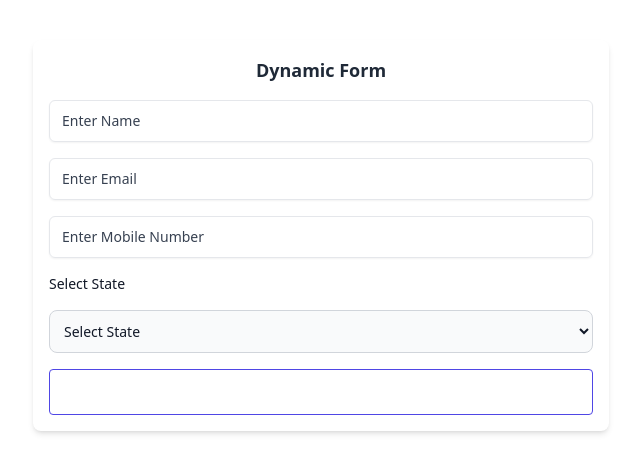
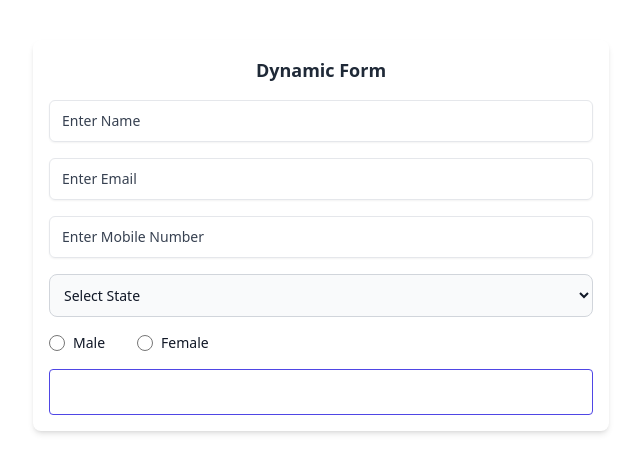
Before and after one commit to sdupadhyay/Dynamic-Form-Component, a React (Vite) app: page / in a window 1280 px wide. Shown: the top 472 px of the page, without its empty margins (319-959 px from the left). Built offline with nearby package versions, Linux system fonts and the light colour scheme.

Commit message:
Added Radio Buttons component to form

```diff
--- a/src/App.tsx
+++ b/src/App.tsx
@@ -75,6 +75,18 @@ function App() {
           { value: "WB", name: "West Bengal" },
         ],
       },
+      {
+        componentType: "genderRadio",
+        radioProps: [
+          { id: "male", value: "male", name: "userGender", label: "Male" },
+          {
+            id: "female",
+            value: "female",
+            name: "userGender",
+            label: "Female",
+          },
+        ],
+      },
     ],
     []
   );
--- a/src/components/DynamicForm.tsx
+++ b/src/components/DynamicForm.tsx
@@ -9,6 +9,7 @@ import {
   validateEmail,
 } from "../constants";
 import { SelectBox } from "./selectBox";
+import { RadioButtons } from "./radioButtons";
 
 export const DynamicForm: React.FC<{
   formRequirments: formRequirmentsProps[];
@@ -140,6 +141,20 @@ export const DynamicForm: React.FC<{
                     data={item.data}
                   />
                 );
+              case "genderRadio":
+                return (
+                  <div className="flex gap-4">
+                    {item?.radioProps?.map((ele, ind) => (
+                      <RadioButtons
+                        key={ind}
+                        id={ele.id}
+                        name={ele.name}
+                        value={ele.value}
+                        label={ele.label}
+                      />
+                    ))}
+                  </div>
+                );
               default:
                 return null;
             }
--- a/src/components/radioButtons/index.tsx
+++ b/src/components/radioButtons/index.tsx
@@ -1,22 +1,28 @@
-export const RadioButtons: React.FC = () => {
+import { radioProps } from "../../constants/typeProps/radioProps";
+
+export const RadioButtons: React.FC<radioProps> = ({
+  id,
+  value,
+  name,
+  label,
+}) => {
   return (
     <>
-      <label
-        htmlFor="Option2"
-        className="flex cursor-pointer items-start gap-4"
-      >
-        <div className="flex items-center">
-          &#8203;
-          <input
-            type="radio"
-            className="size-4 rounded border-gray-300"
-            id="Option2"
-          />
-        </div>
-        <div>
-          <strong className="font-medium text-gray-900"> Male </strong>
-        </div>
-      </label>
+      <div className="flex items-center me-4">
+        <input
+          id={id}
+          type="radio"
+          value={value}
+          name={name}
+          className="w-4 h-4 text-red-600 bg-gray-100 border-gray-300 dark:focus:ring-red-600 dark:ring-offset-gray-800 focus:ring-2 dark:bg-gray-700 dark:border-gray-600"
+        />
+        <label
+          htmlFor={id}
+          className="ms-2 text-sm font-medium text-gray-900 dark:text-gray-300"
+        >
+          {label}
+        </label>
+      </div>
     </>
   );
 };
--- a/src/components/selectBox/index.tsx
+++ b/src/components/selectBox/index.tsx
@@ -11,12 +11,12 @@ export const SelectBox: React.FC<selectProps> = ({
 }) => {
   return (
     <>
-      <label
+      {/* <label
         htmlFor={id}
         className="block text-sm font-medium text-gray-900 dark:text-white"
       >
         {label}
-      </label>
+      </label> */}
       <select
         id={id}
         value={value}
--- a/src/constants/typeProps/formRequirmentsProps.tsx
+++ b/src/constants/typeProps/formRequirmentsProps.tsx
@@ -8,4 +8,10 @@ export type formRequirmentsProps = {
   componentType: string;
   id?: string;
   data?: Array<{ value: string; name: string }>;
+  radioProps?: Array<{
+    id: string;
+    value: string;
+    name: string;
+    label: string;
+  }>;
 };
--- /dev/null
+++ b/src/constants/typeProps/radioProps.tsx
@@ -0,0 +1,6 @@
+export type radioProps = {
+  id: string;
+  value: string;
+  name: string;
+  label: string;
+};
```
